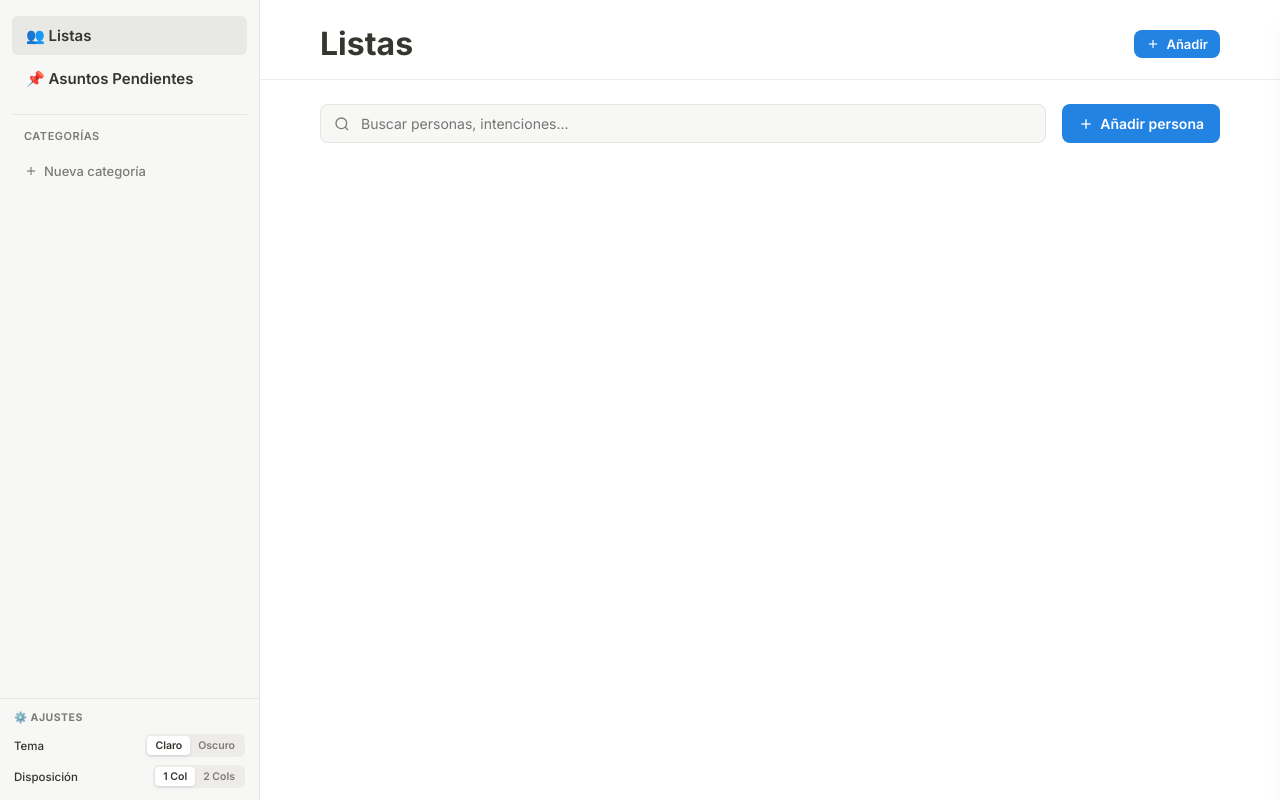
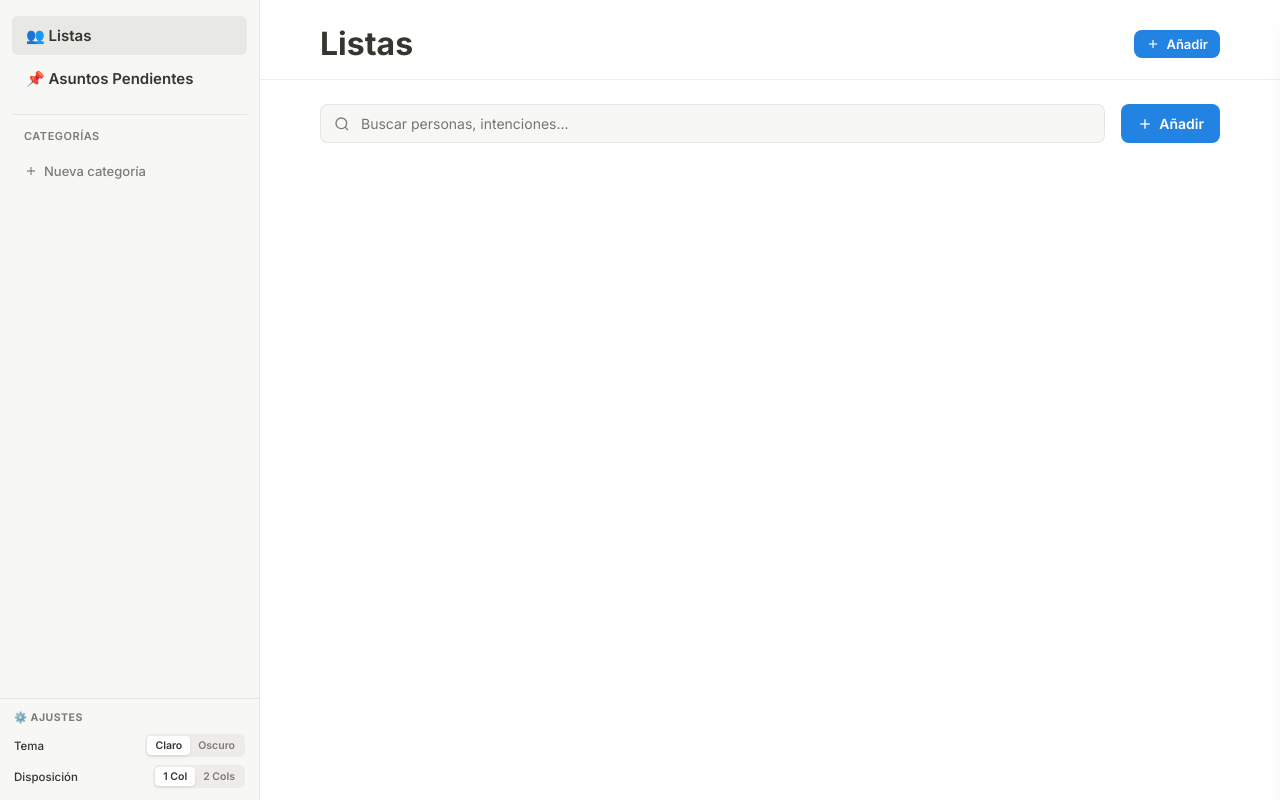
Before and after one commit to josemariahmatas/prayer-lists, a website built with Vite: page index.html in a window 1280 px wide. Built offline with nearby package versions, Linux system fonts and the light colour scheme; some packages are replaced by stand-ins of ours; no server answers; the database is empty.

Commit message:
Corregido scroll-margin-top en las secciones de categoria, renombrado el texto de boton añadir en barra de busqueda, agregada validacion para evitar undefined en Firestore al guardar persona

```diff
--- a/index.html
+++ b/index.html
@@ -124,11 +124,11 @@
 
           <button id="btn-add-person" class="btn-primary">
             <svg width="16" height="16" viewBox="0 0 24 24" fill="none" stroke="currentColor" stroke-width="2"><line x1="12" y1="5" x2="12" y2="19"></line><line x1="5" y1="12" x2="19" y2="12"></line></svg>
-            Añadir persona
+            Añadir
           </button>
           <button id="btn-add-matter" class="btn-primary hidden">
             <svg width="16" height="16" viewBox="0 0 24 24" fill="none" stroke="currentColor" stroke-width="2"><line x1="12" y1="5" x2="12" y2="19"></line><line x1="5" y1="12" x2="19" y2="12"></line></svg>
-            Añadir asunto
+            Añadir
           </button>
         </section>
 
```
